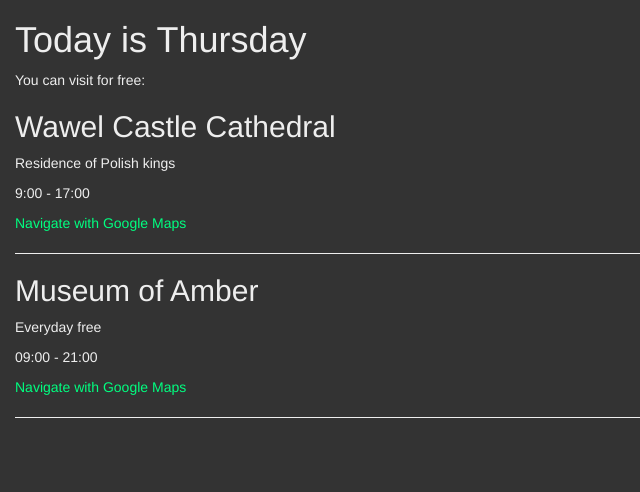
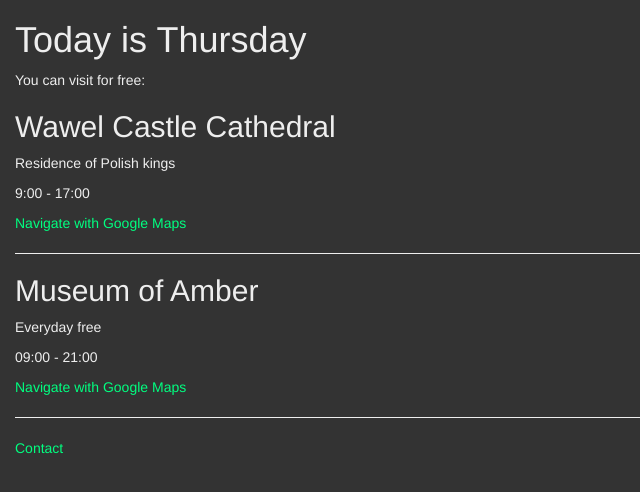
Before and after one commit to ZyzioZiom/free-museum-today, a plain HTML site: page index.html in a window 1280 px wide. Shown: the full height of the page, 0-640 px from the left. Drawn offline with nearby package versions, Linux system fonts and the light colour scheme.

Commit message:
Added contact

```diff
--- a/index.html
+++ b/index.html
@@ -210,6 +210,7 @@
         <hr/>
       </div>
 
+    <p><a href="https://github.com/ZyzioZiom">Contact</a></p>
     </div>
 
 
```
